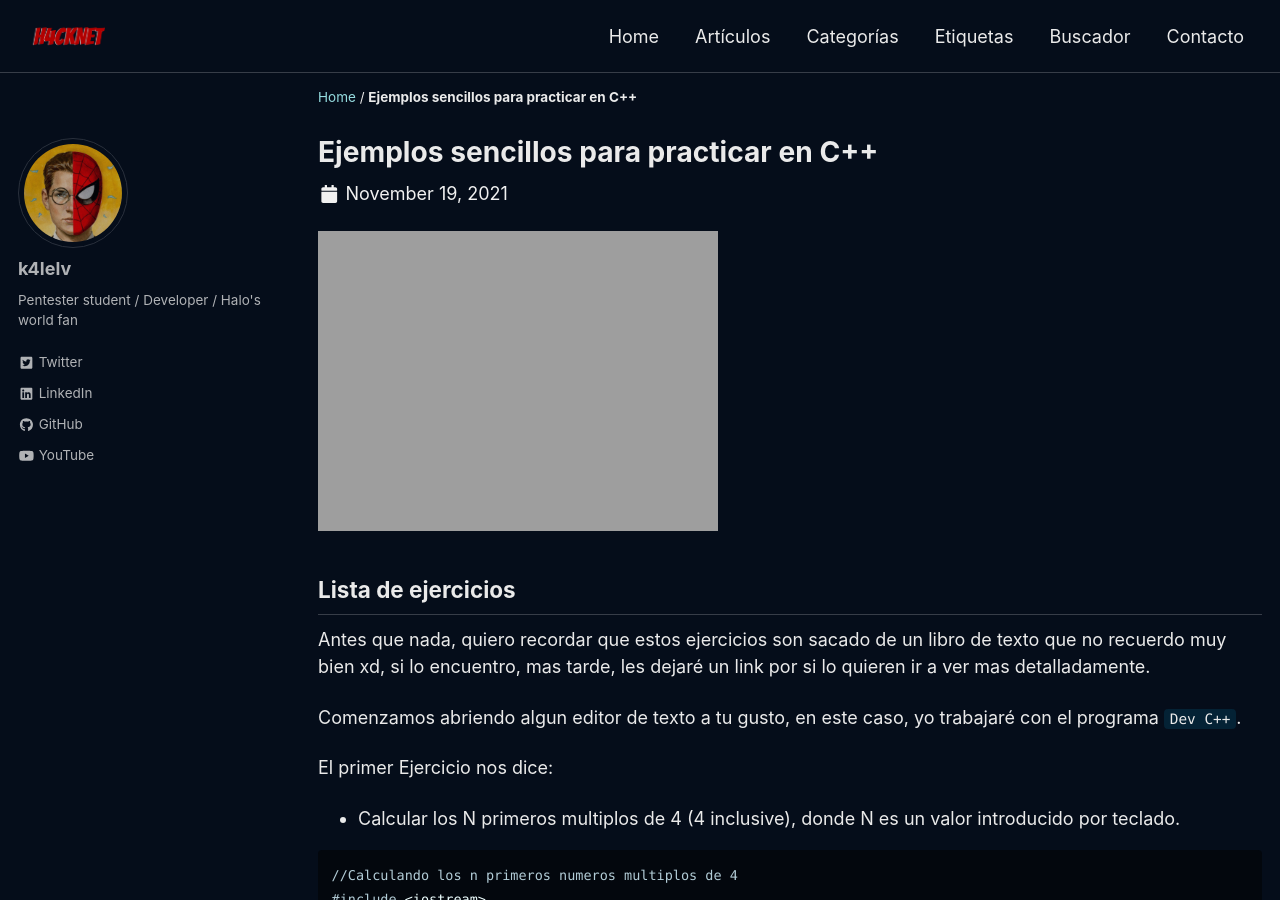
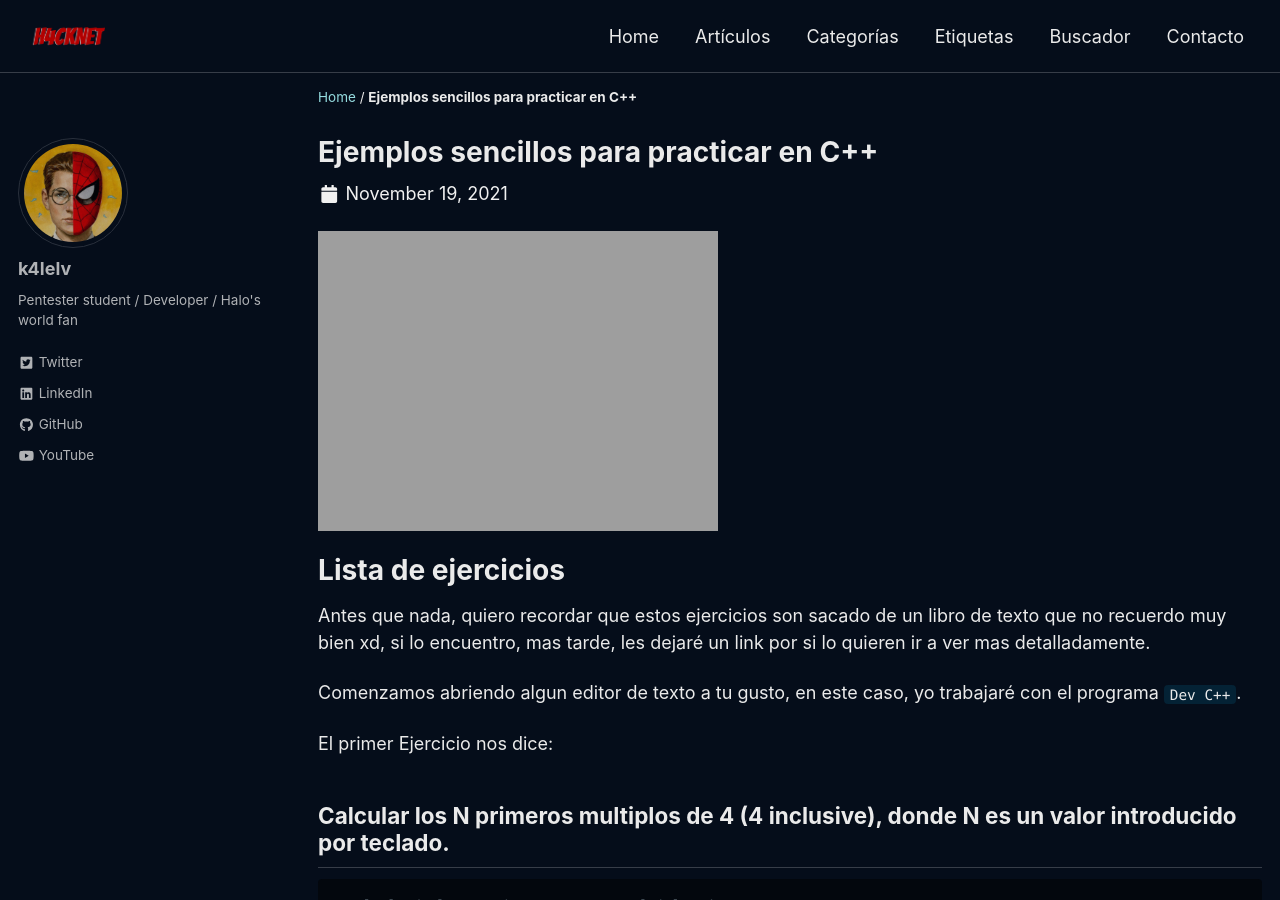
Before and after one commit to k4lelv/k4lelv.github.io, a Jekyll site: the page built from _posts/2021-11-19-Ejemplos-sencillos en-C++.md, in a window 1280 px wide and 900 px high. Built offline with Jekyll 4.4.1, drawn with Linux system fonts in a browser that asks for light colours; cached includes are drawn as plain includes; a script that is not in the unit is left out.

Commit message:
Agregando cambios a los enunciados

````diff
--- a/_posts/2021-11-19-Ejemplos-sencillos en-C++.md
+++ b/_posts/2021-11-19-Ejemplos-sencillos en-C++.md
@@ -16,7 +16,7 @@ tags:
 
 ![](https://k4lelv.github.io/assets/images/c++-examples/vs-code-in-a-computer.jpg)
 
-## Lista de ejercicios
+# Lista de ejercicios
 
 Antes que nada, quiero recordar que estos ejercicios son sacado de un libro de texto que no recuerdo muy bien xd, si lo encuentro, mas tarde, les dejaré un link por si lo quieren ir a ver mas detalladamente.
 
@@ -24,7 +24,7 @@ Comenzamos abriendo algun editor de texto a tu gusto, en este caso, yo trabajar
 
 El primer Ejercicio nos dice:
 
-* Calcular los N primeros multiplos de 4 (4 inclusive), donde N es un valor introducido por teclado.
+## Calcular los N primeros multiplos de 4 (4 inclusive), donde N es un valor introducido por teclado.
 
 ```c++
 //Calculando los n primeros numeros multiplos de 4
@@ -73,7 +73,7 @@ int main (){
 }
 ```
 
-* El sistema de calificación americano (de Estados Unidos) se suele calcular de acuerdo al siguiente cuadro:
+## El sistema de calificación americano (de Estados Unidos) se suele calcular de acuerdo al siguiente cuadro:
 <p align="center">
 <img src="https://k4lelv.github.io/assets/images/c++-examples/tablaCalificaciones.png">
 </p>
@@ -156,16 +156,16 @@ int main(){
 ```
 
 
-* Se pretende leer todos los empleados de una empresa situados en un archivo `EMPRESA` y a la terminación de la lectura del archivo se debe visualizar un mensaje <<existen trabajadores mayores de 65 años en un número de ...>> y el número de trabajadores mayores de 65 años.
+## Se pretende leer todos los empleados de una empresa situados en un archivo `EMPRESA` y a la terminación de la lectura del archivo se debe visualizar un mensaje <<existen trabajadores mayores de 65 años en un número de ...>> y el número de trabajadores mayores de 65 años.
 
 
-* Diseñar un algoritmo para calucular el máximo común divisor de cuatro números basado en un subalgoritmo función mcd (máximo común divisor de dos números).
+## Diseñar un algoritmo para calucular el máximo común divisor de cuatro números basado en un subalgoritmo función mcd (máximo común divisor de dos números).
 
 
-* Diseñar un algoritmo que calcule el mayor valor de una lista L de N elementos
+## Diseñar un algoritmo que calcule el mayor valor de una lista L de N elementos
 
 
-* Realizar un algoritmo que permute tres números enteros. n1, n2, n3 en orden creciente.
+## Realizar un algoritmo que permute tres números enteros. n1, n2, n3 en orden creciente.
 
 
-* Implementar una clase `Automóvil` (carro) dentro de una jerarquía de herencia múltiple. Considere que, además de ser un `Vehículo` es tambien una comodidadm un símbolo de estado social, un modo de transporte, etc. `Automóvil` debe tener al menos tres clases base y al menos 3 clases derivadas.
+## Implementar una clase `Automóvil` (carro) dentro de una jerarquía de herencia múltiple. Considere que, además de ser un `Vehículo` es tambien una comodidadm un símbolo de estado social, un modo de transporte, etc. `Automóvil` debe tener al menos tres clases base y al menos 3 clases derivadas.
````
